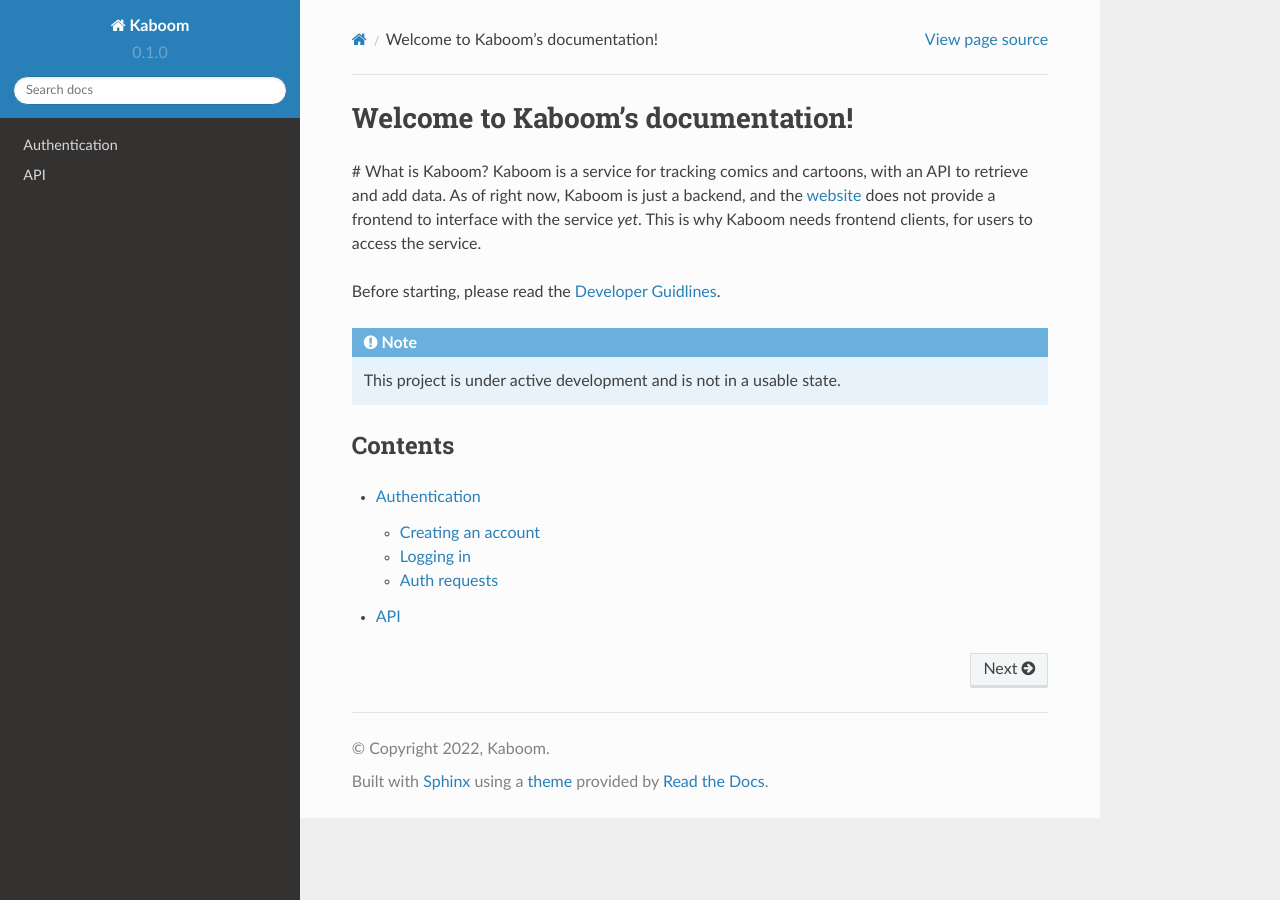
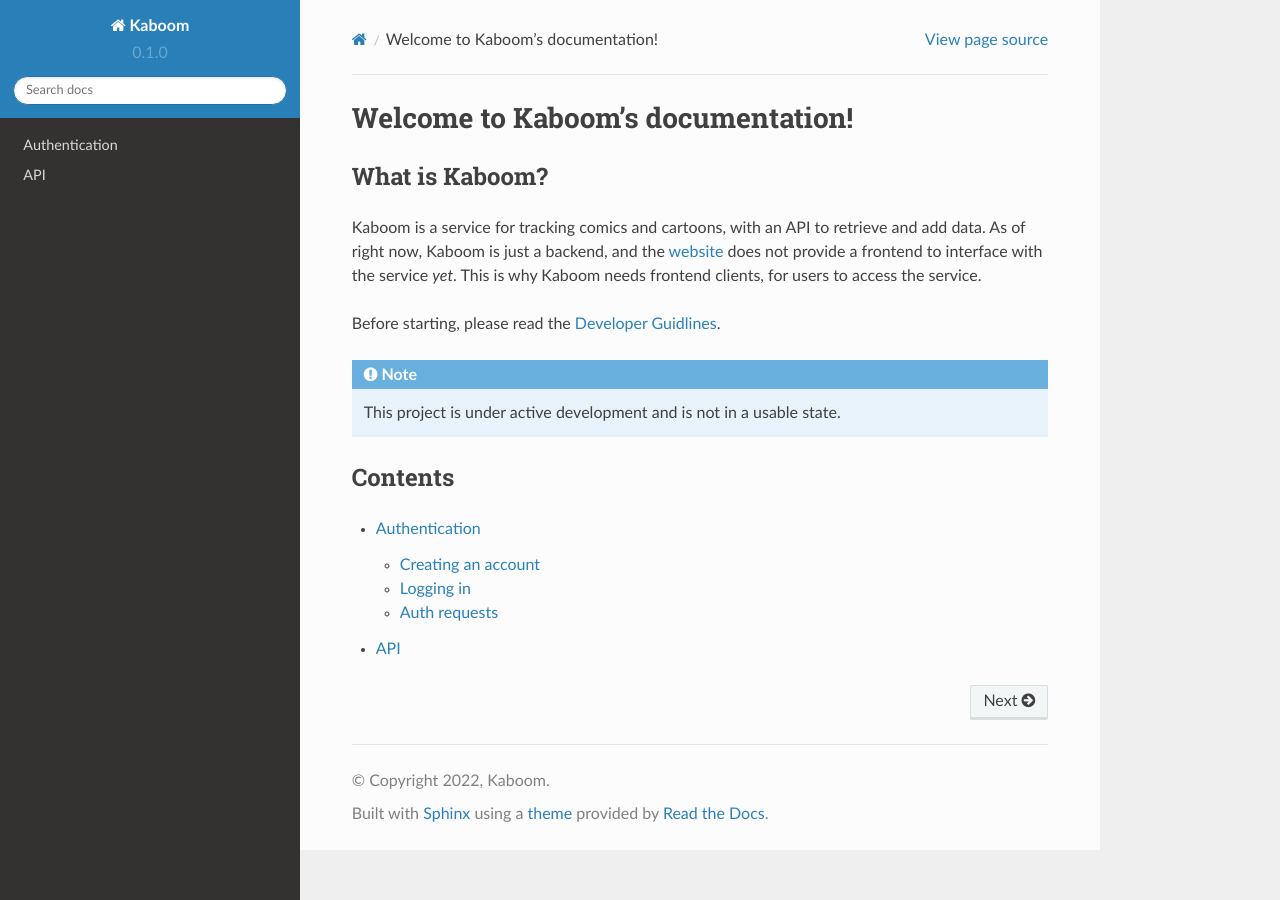
Before and after one commit to kaboom-db/kaboom-docs, a Sphinx documentation site: the page built from docs/source/index.rst, in a window 1280 px wide. Built offline with Sphinx 7.4.7 and the Read the Docs theme 2.0.0, drawn with Linux system fonts in a browser that asks for light colours.

```diff
--- a/docs/source/index.rst
+++ b/docs/source/index.rst
@@ -1,7 +1,9 @@
 Welcome to Kaboom's documentation!
 ===================================
 
-# What is Kaboom?
+What is Kaboom?
+-----
+
 Kaboom is a service for tracking comics and cartoons, with an API to retrieve and add data. As of right now, Kaboom is just a backend, and the `website <http://www.python.org/>`_ does not provide a frontend to interface with the service *yet*. This is why Kaboom needs frontend clients, for users to access the service.
 
 Before starting, please read the `Developer Guidlines <http://www.python.org/>`_.
```
